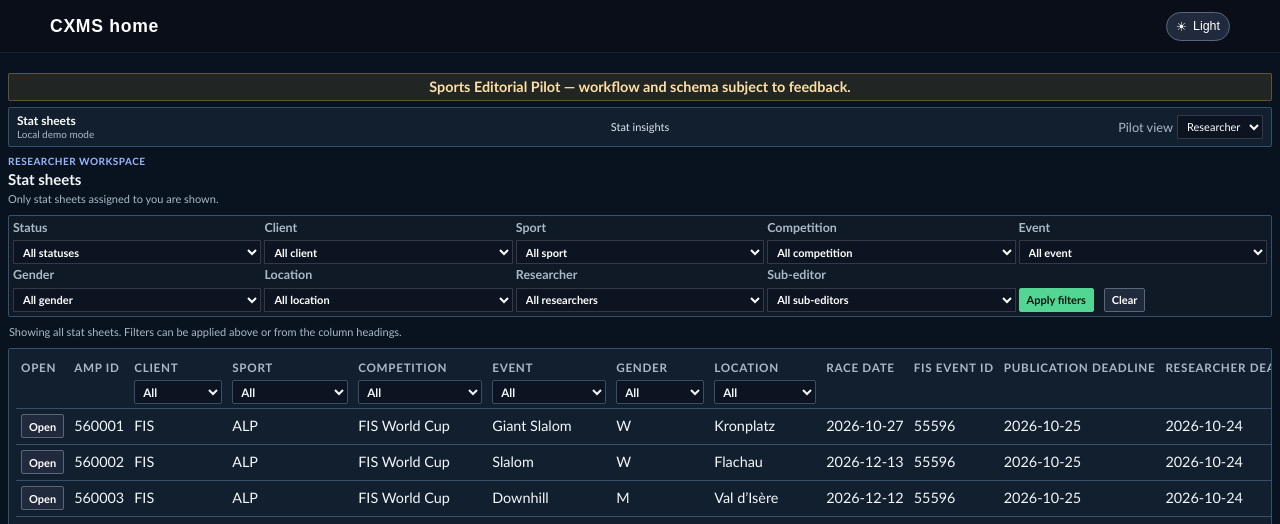
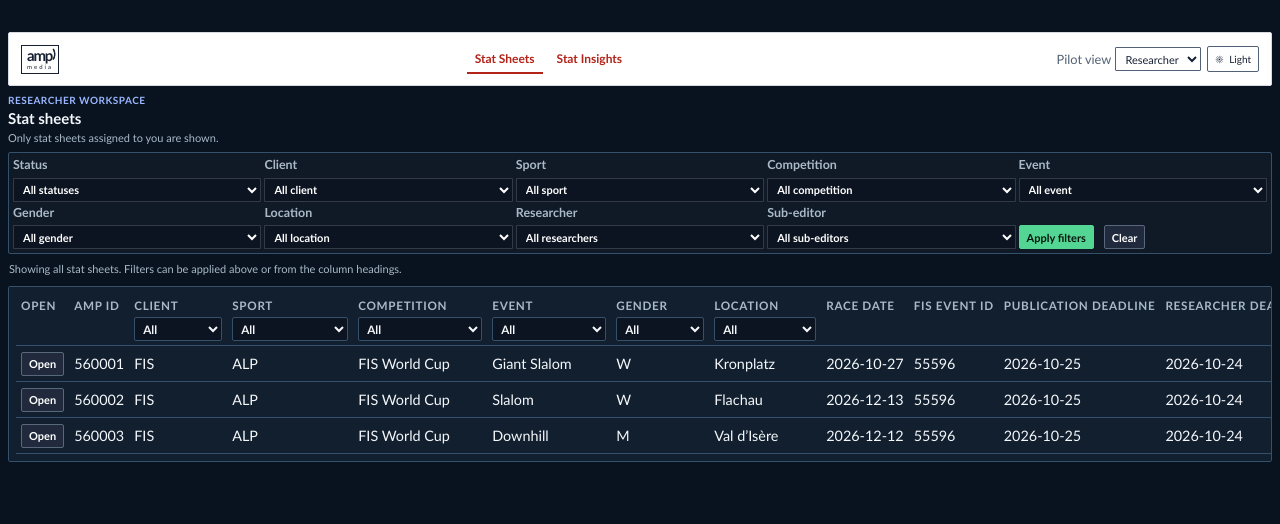
Before and after one commit to CasparRitchie/cxms, a Flask app: page /workspace/sports-editorial/queue in a window 1280 px wide. Shown: the top 524 px of the page. Run offline with Flask 3, Linux system fonts and the light colour scheme.

Commit message:
Add AMP-inspired sports editorial header

```diff
--- a/static/css/sports-editorial-workspace.css
+++ b/static/css/sports-editorial-workspace.css
@@ -149,3 +149,108 @@ html[data-sew-theme="light"] .sew-unpublished--full{border-color:#168a50;backgro
 html[data-sew-theme="light"] .sew-column-filters select{background:#fff;color:#102033}
 html[data-sew-theme="light"] .sew-active-filters{background:#f0f6ff}
 @media(max-width:600px){.sew-clear-filters{width:100%;margin-left:0}}
+
+/* Stage 1: one AMP-inspired application header replaces the stacked site and workspace headers. */
+.sew-app-header{
+  position:relative;
+  display:grid;
+  grid-template-columns:minmax(78px,.7fr) auto minmax(280px,1fr);
+  min-height:54px;
+  gap:18px;
+  padding:9px 12px;
+  margin-bottom:8px;
+  border:1px solid #d7dce4;
+  border-radius:2px;
+  background:#fff;
+  color:#172033;
+}
+.sew-amp-brand{
+  display:grid;
+  grid-template-columns:auto auto;
+  width:max-content;
+  align-self:center;
+  padding:3px 5px;
+  border:1px solid #172033;
+  color:#172033;
+  line-height:.8;
+  text-decoration:none;
+}
+.sew-amp-brand__name{font-size:15px;font-weight:800;letter-spacing:-.08em}
+.sew-amp-brand__waves{font-size:12px;letter-spacing:-.25em}
+.sew-amp-brand small{grid-column:1/-1;margin-top:3px;text-align:center;font-size:6px;letter-spacing:.34em;line-height:1}
+.sew-primary-nav{display:flex;align-items:stretch;justify-content:center;gap:12px}
+.sew-app-header .sew-primary-nav a{
+  display:flex;
+  align-items:center;
+  padding:6px 8px;
+  border-bottom:2px solid transparent;
+  border-radius:0;
+  color:#b42318;
+  font-size:12px;
+  font-weight:600;
+  text-decoration:none;
+}
+.sew-app-header .sew-primary-nav a:hover{background:#fff0ed;color:#912018}
+.sew-app-header .sew-primary-nav a.is-active{border-bottom-color:currentColor}
+.sew-header-actions{display:flex;align-items:center;justify-content:flex-end;gap:6px;min-width:0}
+.sew-create-sheet{white-space:nowrap}
+.sew-header-actions .sew-theme-toggle{
+  min-height:26px;
+  padding:3px 7px;
+  border-color:#526176;
+  border-radius:2px;
+  background:#fff;
+  color:#172033;
+  font-size:10px;
+}
+.sew-header-actions .sew-theme-toggle:hover{border-color:#315fcc;background:#e7edf8;color:#10234f}
+.sew-app-header .sew-role{gap:4px;color:#526174}
+.sew-app-header .sew-role label{color:#526174}
+.sew-app-header .sew-role select{border-color:#526176;background:#fff;color:#172033}
+.sew-header-menu{position:relative;color:#172033}
+.sew-header-menu summary{
+  min-height:26px;
+  padding:5px 8px;
+  border:1px solid #526176;
+  background:#fff;
+  color:#172033;
+  cursor:pointer;
+  font-weight:700;
+  list-style:none;
+}
+.sew-header-menu summary::-webkit-details-marker{display:none}
+.sew-header-menu summary:after{content:" ▾";color:#667085}
+.sew-header-menu[open] summary{border-color:#315fcc;background:#e7edf8}
+.sew-header-menu nav{
+  position:absolute;
+  z-index:50;
+  top:calc(100% + 3px);
+  right:0;
+  display:grid;
+  min-width:170px;
+  padding:4px;
+  border:1px solid #cbd5e1;
+  background:#fff;
+  box-shadow:0 8px 20px rgba(15,23,42,.16);
+}
+.sew-app-header .sew-header-menu nav a{
+  padding:7px 8px;
+  border-radius:1px;
+  color:#172033;
+  text-decoration:none;
+  white-space:nowrap;
+}
+.sew-app-header .sew-header-menu nav a:hover{background:#eef2f7}
+html[data-sew-theme="light"] .sew-app-header{background:#fff;color:#172033}
+html[data-sew-theme="light"] .sew-app-header .sew-primary-nav a{color:#b42318}
+@media(max-width:900px){
+  .sew-app-header{grid-template-columns:auto 1fr;gap:6px 12px}
+  .sew-header-actions{min-width:0}
+  .sew-primary-nav{grid-column:1/-1;grid-row:2;justify-content:flex-start;border-top:1px solid #e4e7ec}
+}
+@media(max-width:600px){
+  .sew-app-header{grid-template-columns:auto 1fr}
+  .sew-header-actions{grid-column:1/-1;grid-row:3;justify-content:flex-start;flex-wrap:nowrap}
+  .sew-app-header .sew-role label,.sew-header-actions .sew-theme-toggle__label{display:none}
+  .sew-primary-nav a{flex:1;justify-content:center}
+}
--- a/templates/sports-editorial-workspace/_workspace_base.html
+++ b/templates/sports-editorial-workspace/_workspace_base.html
@@ -5,25 +5,34 @@
 <script>document.documentElement.dataset.sewTheme=localStorage.getItem('cxms-sports-editorial-theme')||'dark';</script>
 <link rel="stylesheet" href="{{ url_for('static', filename='css/sports-editorial-workspace.css') }}">
 {% endblock %}
-{% block site_header %}
-<header class="site-header sew-site-header">
-  <div class="site-shell site-header__inner">
-    <a href="{{ url_for('index') }}" class="site-brand">CXMS home</a>
-    <button class="sew-theme-toggle" type="button" aria-label="Switch to light mode" aria-pressed="false">
-      <span class="sew-theme-toggle__icon" aria-hidden="true">☀</span>
-      <span class="sew-theme-toggle__label">Light</span>
-    </button>
-  </div>
-</header>
-{% endblock %}
+{% block site_header %}{% endblock %}
 {% block site_footer %}{% endblock %}
 {% block content %}
+{% set endpoint = request.endpoint|default('', true) %}
+{% set stat_sheets_active = endpoint != 'sports_editorial_workspace.stat_insights' %}
 <div class="sew-app">
-  <div class="sew-pilot-banner">Sports Editorial Pilot — workflow and schema subject to feedback.</div>
-  <header class="sew-toolbar">
-    <div><a class="sew-brand" href="{{ url_for('sports_editorial_workspace.queue') }}">Stat sheets</a><span class="sew-mode">{{ workspace_mode }}</span></div>
-    <nav aria-label="Workspace">{% if workspace_role in ['sub_editor', 'supervisor'] %}<a href="{{ url_for('sports_editorial_workspace.submit') }}">New stat sheet</a>{% endif %}<a href="{{ url_for('sports_editorial_workspace.stat_insights') }}">Stat insights</a>{% if workspace_auth_mode == 'workspace' and (workspace_role == 'supervisor' or workspace_account_role in ['owner', 'admin']) %}<a href="{{ url_for('sports_editorial_workspace.calendar') }}">Events</a><a href="{{ url_for('sports_editorial_workspace.athletes') }}">Athletes</a><a href="{{ url_for('sports_editorial_workspace.competitions') }}">Countries & competitions</a><a href="{{ url_for('sports_editorial_workspace.users') }}">Users</a>{% endif %}</nav>
-    {% if workspace_auth_mode == 'demo' %}<form class="sew-role" method="post" action="{{ url_for('sports_editorial_workspace.switch_role') }}">
+  <header class="sew-toolbar sew-app-header">
+    <a class="sew-amp-brand" href="{{ url_for('sports_editorial_workspace.queue') }}" aria-label="AMP Media Sports Editorial — Stat Sheets">
+      <span class="sew-amp-brand__name">amp</span><span class="sew-amp-brand__waves" aria-hidden="true">)))</span><small>media</small>
+    </a>
+    <nav class="sew-primary-nav" aria-label="Sports editorial">
+      <a href="{{ url_for('sports_editorial_workspace.queue') }}" {% if stat_sheets_active %}class="is-active" aria-current="page"{% endif %}>Stat Sheets</a>
+      <a href="{{ url_for('sports_editorial_workspace.stat_insights') }}" {% if not stat_sheets_active %}class="is-active" aria-current="page"{% endif %}>Stat Insights</a>
+    </nav>
+    <div class="sew-header-actions">
+      {% if endpoint == 'sports_editorial_workspace.queue' and workspace_role in ['sub_editor', 'supervisor'] %}<a class="sew-button sew-button--primary sew-create-sheet" href="{{ url_for('sports_editorial_workspace.submit') }}"><span aria-hidden="true">＋</span> Create stat sheet</a>{% endif %}
+      {% if workspace_auth_mode == 'workspace' and (workspace_role == 'supervisor' or workspace_account_role in ['owner', 'admin']) %}
+      <details class="sew-header-menu">
+        <summary>Manage</summary>
+        <nav aria-label="Workspace administration">
+          <a href="{{ url_for('sports_editorial_workspace.calendar') }}">Events</a>
+          <a href="{{ url_for('sports_editorial_workspace.athletes') }}">Athletes</a>
+          <a href="{{ url_for('sports_editorial_workspace.competitions') }}">Countries & competitions</a>
+          <a href="{{ url_for('sports_editorial_workspace.users') }}">Users</a>
+        </nav>
+      </details>
+      {% endif %}
+      {% if workspace_auth_mode == 'demo' %}<form class="sew-role" method="post" action="{{ url_for('sports_editorial_workspace.switch_role') }}">
       <input type="hidden" name="next" value="{{ request.path }}">
       <label for="role-switcher">Pilot view</label>
       <select id="role-switcher" name="role" onchange="this.form.submit()">
@@ -31,7 +40,12 @@
         <option value="sub_editor" {% if workspace_role == 'sub_editor' %}selected{% endif %}>Sub-editor</option>
         <option value="supervisor" {% if workspace_role == 'supervisor' %}selected{% endif %}>Supervisor</option>
       </select>
-    </form>{% else %}<form class="sew-role" method="post" action="{{ url_for('sports_editorial_workspace.logout') }}"><span>{{ workspace_user }} · {{ workspace_role|replace('_', ' ')|title }}</span><button class="sew-button sew-button--small" type="submit">Sign out</button></form>{% endif %}
+      </form>{% else %}<form class="sew-role" method="post" action="{{ url_for('sports_editorial_workspace.logout') }}"><span>{{ workspace_user }} · {{ workspace_role|replace('_', ' ')|title }}</span><button class="sew-button sew-button--small" type="submit">Sign out</button></form>{% endif %}
+      <button class="sew-theme-toggle" type="button" aria-label="Switch to light mode" aria-pressed="false">
+        <span class="sew-theme-toggle__icon" aria-hidden="true">☀</span>
+        <span class="sew-theme-toggle__label">Light</span>
+      </button>
+    </div>
   </header>
   {% with messages = get_flashed_messages(with_categories=true) %}{% if messages %}<div class="sew-messages">{% for category, message in messages %}<p class="sew-message sew-message--{{ category }}">{{ message }}</p>{% endfor %}</div>{% endif %}{% endwith %}
   {% block workspace_content %}{% endblock %}
--- a/templates/sports-editorial-workspace/queue.html
+++ b/templates/sports-editorial-workspace/queue.html
@@ -17,7 +17,7 @@
   </select>
 {%- endmacro %}
 {% block workspace_content %}
-<div class="sew-page-heading sew-page-heading--actions"><div><p class="sew-kicker">{{ workspace_role|replace('_', ' ')|title }} workspace</p><h1>Stat sheets</h1><p>{% if workspace_role == 'researcher' %}Only stat sheets assigned to you are shown.{% else %}Open, assign and track all stat sheets in the workspace.{% endif %}</p></div>{% if workspace_role in ['sub_editor', 'supervisor'] %}<a class="sew-button sew-button--primary" href="{{ url_for('sports_editorial_workspace.submit') }}">Create stat sheet</a>{% endif %}</div>
+<div class="sew-page-heading"><p class="sew-kicker">{{ workspace_role|replace('_', ' ')|title }} workspace</p><h1>Stat sheets</h1><p>{% if workspace_role == 'researcher' %}Only stat sheets assigned to you are shown.{% else %}Open, assign and track all stat sheets in the workspace.{% endif %}</p></div>
 
 <form class="sew-filters sew-filters--queue" method="get">
   <label>Status<select name="status"><option value="">All statuses</option>{% for status in statuses %}<option value="{{ status }}" {% if filters.status == status %}selected{% endif %}>{{ status_labels[status] }}</option>{% endfor %}</select></label>
```
